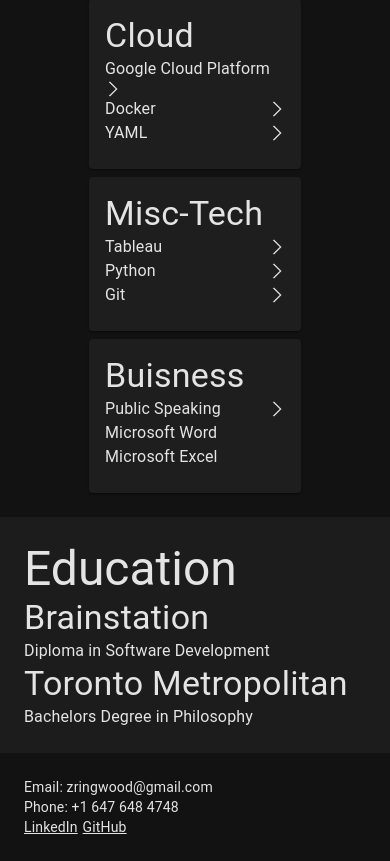
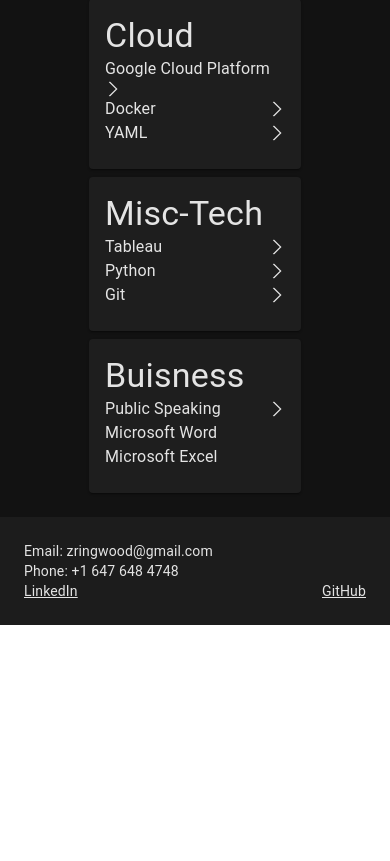
Before and after one commit to zringwood/portfolio-website, a React (Create React App) app: page / in a window 390 px wide. Shown: the part 1352-2213 px from the top of the page. After the commit the page ends 1977 px from the top, so only its background shows below. Built offline with nearby package versions, Linux system fonts and the light colour scheme; the HTML template or start-up script is replaced by a standard one.

Commit message:
Removed education section

```diff
--- a/src/components/Footer/Footer.jsx
+++ b/src/components/Footer/Footer.jsx
@@ -5,14 +5,17 @@
     return (
         <Box component="footer" sx={{
             padding:theme.spacing(3),
-            backgroundColor:"background.default"}}>
+            backgroundColor:"background.lighter"}}>
                 <Typography variant="body2">Email: zringwood@gmail.com</Typography>
                 <Typography variant="body2">Phone: +1 647 648 4748</Typography>
                 <Box sx={{
         display: "flex",
         flexDirection: "row",
         justifyContent: "space-between",
-        width: "30%",
+        width: "100%",
+        [theme.breakpoints.up('sm')]:{
+            width:"30%"
+        }
     }}>
                 <Typography variant="body2"> <a href = "https://linkedin.com/in/zachary-ringwood">LinkedIn</a></Typography>
                 <Typography variant="body2"> <a href = "http://github.com/zringwood">GitHub</a></Typography>
--- a/src/pages/Biography/Biography.jsx
+++ b/src/pages/Biography/Biography.jsx
@@ -123,13 +123,7 @@
                 </Box>
 
             </Box>
-            <Box component="section"  sx={{...section, backgroundColor:"background.lighter"}} >
-                <Typography component="h2" variant="h3">Education</Typography>
-                <Typography component="h4" variant="h4">Brainstation</Typography>
-                <Typography variant="body1">Diploma in Software Development</Typography >
-                <Typography component="h4" variant="h4">Toronto Metropolitan</Typography>
-                <Typography variant="body1">Bachelors Degree in Philosophy</Typography >
-            </Box >
+
 
         </>)
 }
```
